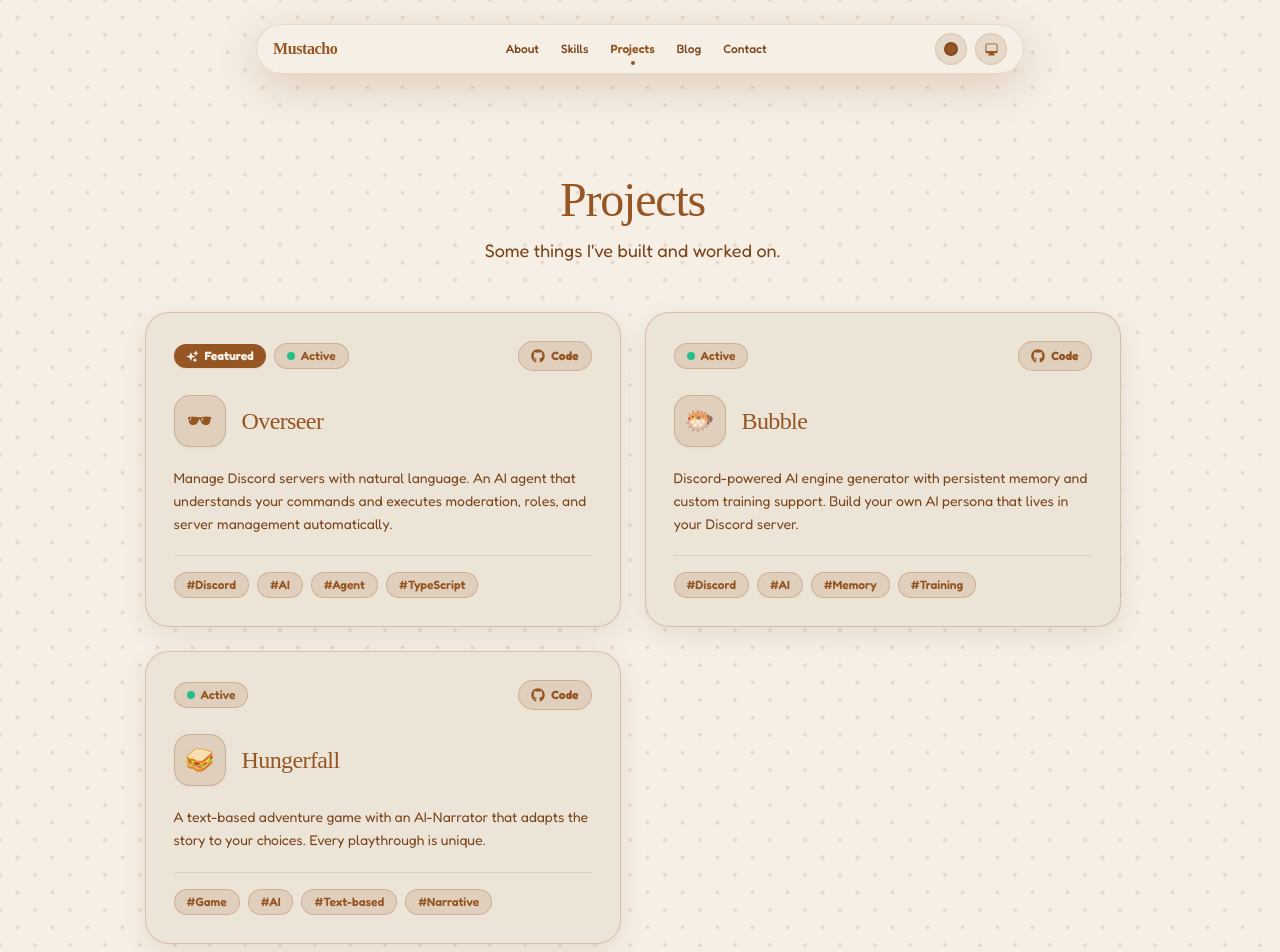
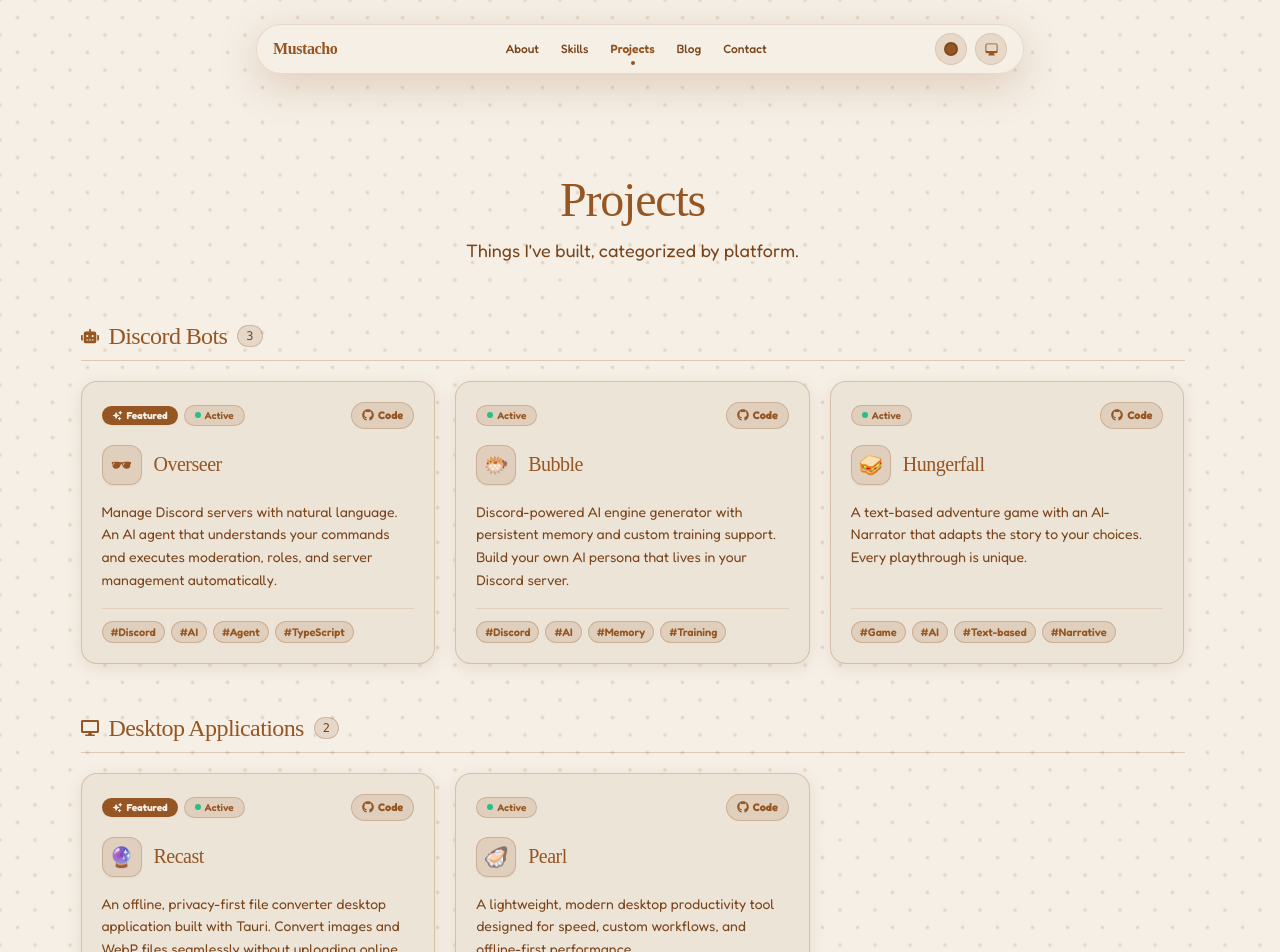
Before and after one commit to imustacho/mustacho.dev, a Next.js app: page /projects in a window 1280 px wide. Shown: the top 952 px of the page. Built offline with nearby package versions, Linux system fonts and the light colour scheme; a web font is replaced by a local one.

Commit message:
feat: compact 3-column project cards grouped by Discord Bots and Desktop Applications

```diff
--- a/src/components/Projects.tsx
+++ b/src/components/Projects.tsx
@@ -1,7 +1,7 @@
 "use client";
 
 import { motion } from "motion/react";
-import { FaGithub, FaExternalLinkAlt } from "react-icons/fa";
+import { FaGithub, FaExternalLinkAlt, FaRobot, FaDesktop } from "react-icons/fa";
 import { HiSparkles } from "react-icons/hi2";
 import projectsData from "@/data/projects.json";
 
@@ -15,13 +15,22 @@ interface Project {
     icon: string;
     status?: "active" | "archived" | "wip";
     featured?: boolean;
+    category?: string;
 }
 
 const projects = projectsData as Project[];
 
+const CATEGORY_ICONS: Record<string, React.ReactNode> = {
+    "Discord Bots": <FaRobot />,
+    "Desktop Applications": <FaDesktop />,
+};
+
 export default function Projects() {
+    // Group projects by category preserving standard order
+    const categories = Array.from(new Set(projects.map((p) => p.category || "Other")));
+
     return (
-        <section className="py-20 px-6 max-w-5xl mx-auto flex flex-col items-center gap-12">
+        <section className="py-20 px-6 max-w-6xl mx-auto flex flex-col items-center gap-14">
             {/* Header */}
             <div className="text-center flex flex-col items-center gap-3">
                 <motion.h2
@@ -34,51 +43,84 @@ export default function Projects() {
                     Projects
                 </motion.h2>
                 <p className="text-lg max-w-lg" style={{ color: "var(--text-muted)" }}>
-                    Some things I&apos;ve built and worked on.
+                    Things I&apos;ve built, categorized by platform.
                 </p>
             </div>
 
-            {/* Project Grid */}
-            <div className="grid grid-cols-1 md:grid-cols-2 gap-6 w-full">
-                {projects.map((project, idx) => {
+            {/* Category Groups */}
+            <div className="flex flex-col gap-12 w-full">
+                {categories.map((category) => {
+                    const categoryProjects = projects.filter((p) => (p.category || "Other") === category);
+                    const categoryIcon = CATEGORY_ICONS[category] || null;
+
+                    return (
+                        <div key={category} className="flex flex-col gap-5 w-full">
+                            {/* Category Section Title */}
+                            <motion.div
+                                initial={{ opacity: 0, x: -15 }}
+                                whileInView={{ opacity: 1, x: 0 }}
+                                viewport={{ once: true }}
+                                className="flex items-center gap-2.5 pb-2 border-b"
+                                style={{ borderColor: "var(--border-strong)" }}
+                            >
+                                <span className="text-lg" style={{ color: "var(--accent)" }}>
+                                    {categoryIcon}
+                                </span>
+                                <h3 className="font-heading text-2xl tracking-tight" style={{ color: "var(--accent)" }}>
+                                    {category}
+                                </h3>
+                                <span
+                                    className="text-xs font-mono px-2 py-0.5 rounded-full border"
+                                    style={{
+                                        backgroundColor: "var(--border)",
+                                        borderColor: "var(--border-strong)",
+                                        color: "var(--text-muted)",
+                                    }}
+                                >
+                                    {categoryProjects.length}
+                                </span>
+                            </motion.div>
+
+                            {/* 3-Column Compact Grid */}
+                            <div className="grid grid-cols-1 sm:grid-cols-2 lg:grid-cols-3 gap-5 w-full">
+                                {categoryProjects.map((project, idx) => {
                                     const status = project.status ?? "active";
 
                                     return (
                                         <motion.div
                                             key={project.id}
-                            initial={{ opacity: 0, y: 30 }}
+                                            initial={{ opacity: 0, y: 20 }}
                                             whileInView={{ opacity: 1, y: 0 }}
-                            viewport={{ once: true, margin: "-50px" }}
-                            transition={{ type: "spring", stiffness: 100, damping: 15, delay: idx * 0.08 }}
-                            whileHover={{ y: -6, transition: { duration: 0.2 } }}
-                            className="group relative flex flex-col justify-between p-6 md:p-7 rounded-3xl border transition-all duration-300"
+                                            viewport={{ once: true, margin: "-40px" }}
+                                            transition={{ type: "spring", stiffness: 100, damping: 15, delay: idx * 0.06 }}
+                                            whileHover={{ y: -5, transition: { duration: 0.2 } }}
+                                            className="group relative flex flex-col justify-between p-5 rounded-2xl border transition-all duration-300"
                                             style={{
                                                 backgroundColor: "var(--bg-surface)",
                                                 borderColor: "var(--border-strong)",
-                                boxShadow: "0 8px 24px var(--shadow)",
+                                                boxShadow: "0 4px 16px var(--shadow)",
                                             }}
                                         >
-                            <div className="flex flex-col gap-5">
-                                {/* Top Row: Badges on left, Links on right */}
-                                <div className="flex flex-wrap items-center justify-between gap-3 w-full">
-                                    {/* Badges Container */}
-                                    <div className="flex items-center flex-wrap gap-2">
-                                        {/* Featured Tag */}
+                                            <div className="flex flex-col gap-4">
+                                                {/* Top Bar: Badges + Links */}
+                                                <div className="flex items-center justify-between gap-2 w-full">
+                                                    <div className="flex items-center gap-1.5 flex-wrap">
+                                                        {/* Featured Badge */}
                                                         {project.featured && (
                                                             <span
-                                                className="inline-flex items-center gap-1.5 text-xs font-bold px-3 py-1 rounded-full shadow-xs"
+                                                                className="inline-flex items-center gap-1 text-[10px] font-bold px-2.5 py-0.5 rounded-full shadow-xs"
                                                                 style={{
                                                                     backgroundColor: "var(--accent)",
                                                                     color: "var(--bg)",
                                                                 }}
                                                             >
-                                                <HiSparkles size={13} /> Featured
+                                                                <HiSparkles size={11} /> Featured
                                                             </span>
                                                         )}
 
-                                        {/* Status Tag */}
+                                                        {/* Status Badge */}
                                                         <span
-                                            className="inline-flex items-center gap-1.5 text-xs font-semibold px-3 py-1 rounded-full border"
+                                                            className="inline-flex items-center gap-1 text-[10px] font-semibold px-2.5 py-0.5 rounded-full border"
                                                             style={{
                                                                 backgroundColor: "var(--border)",
                                                                 borderColor: "var(--border-strong)",
@@ -86,36 +128,36 @@ export default function Projects() {
                                                             }}
                                                         >
                                                             {status === "active" && (
-                                                <span className="w-2 h-2 rounded-full bg-emerald-500 animate-pulse" />
+                                                                <span className="w-1.5 h-1.5 rounded-full bg-emerald-500 animate-pulse" />
                                                             )}
                                                             {status === "wip" && (
-                                                <span className="w-2 h-2 rounded-full bg-amber-500 animate-pulse" />
+                                                                <span className="w-1.5 h-1.5 rounded-full bg-amber-500 animate-pulse" />
                                                             )}
                                                             {status === "archived" && (
-                                                <span className="w-2 h-2 rounded-full bg-zinc-400" />
+                                                                <span className="w-1.5 h-1.5 rounded-full bg-zinc-400" />
                                                             )}
                                                             <span className="capitalize">{status}</span>
                                                         </span>
                                                     </div>
 
-                                    {/* Action Links */}
-                                    <div className="flex items-center gap-2">
+                                                    {/* Code & Demo Links */}
+                                                    <div className="flex items-center gap-1.5">
                                                         {project.codeUrl && (
                                                             <motion.a
                                                                 href={project.codeUrl}
                                                                 target="_blank"
                                                                 rel="noreferrer"
-                                                className="inline-flex items-center gap-1.5 text-xs font-bold px-3 py-1.5 rounded-full border transition-all cursor-pointer"
+                                                                className="inline-flex items-center gap-1 text-[11px] font-bold px-2.5 py-1 rounded-full border transition-all cursor-pointer"
                                                                 style={{
                                                                     backgroundColor: "var(--border)",
                                                                     borderColor: "var(--border-strong)",
                                                                     color: "var(--accent)",
                                                                 }}
-                                                whileHover={{ scale: 1.05, backgroundColor: "var(--border-strong)" }}
-                                                whileTap={{ scale: 0.95 }}
-                                                title="View Source Code"
+                                                                whileHover={{ scale: 1.06, backgroundColor: "var(--border-strong)" }}
+                                                                whileTap={{ scale: 0.94 }}
+                                                                title="Source Code"
                                                             >
-                                                <FaGithub size={14} />
+                                                                <FaGithub size={12} />
                                                                 <span>Code</span>
                                                             </motion.a>
                                                         )}
@@ -125,27 +167,27 @@ export default function Projects() {
                                                                 href={project.demoUrl}
                                                                 target="_blank"
                                                                 rel="noreferrer"
-                                                className="inline-flex items-center gap-1.5 text-xs font-bold px-3 py-1.5 rounded-full border transition-all cursor-pointer"
+                                                                className="inline-flex items-center gap-1 text-[11px] font-bold px-2.5 py-1 rounded-full border transition-all cursor-pointer"
                                                                 style={{
                                                                     backgroundColor: "var(--border)",
                                                                     borderColor: "var(--border-strong)",
                                                                     color: "var(--accent)",
                                                                 }}
-                                                whileHover={{ scale: 1.05, backgroundColor: "var(--border-strong)" }}
-                                                whileTap={{ scale: 0.95 }}
-                                                title="View Live Demo"
+                                                                whileHover={{ scale: 1.06, backgroundColor: "var(--border-strong)" }}
+                                                                whileTap={{ scale: 0.94 }}
+                                                                title="Live Demo"
                                                             >
-                                                <FaExternalLinkAlt size={12} />
+                                                                <FaExternalLinkAlt size={10} />
                                                                 <span>Demo</span>
                                                             </motion.a>
                                                         )}
                                                     </div>
                                                 </div>
 
-                                {/* Title & Emoji Header */}
-                                <div className="flex items-center gap-4 mt-1">
+                                                {/* Emoji & Title */}
+                                                <div className="flex items-center gap-3">
                                                     <div
-                                        className="w-13 h-13 rounded-2xl flex items-center justify-center text-2xl border shrink-0 shadow-xs"
+                                                        className="w-10 h-10 rounded-xl flex items-center justify-center text-xl border shrink-0 shadow-xs"
                                                         style={{
                                                             backgroundColor: "var(--border)",
                                                             borderColor: "var(--border-strong)",
@@ -153,32 +195,32 @@ export default function Projects() {
                                                     >
                                                         {project.icon}
                                                     </div>
-                                    <h3
-                                        className="font-heading text-2xl tracking-tight leading-tight group-hover:underline decoration-2 transition-all"
+                                                    <h4
+                                                        className="font-heading text-xl tracking-tight leading-tight group-hover:underline decoration-2 transition-all"
                                                         style={{ color: "var(--accent)" }}
                                                     >
                                                         {project.title}
-                                    </h3>
+                                                    </h4>
                                                 </div>
 
                                                 {/* Description */}
                                                 <p
-                                    className="text-sm leading-relaxed"
+                                                    className="text-xs sm:text-sm leading-relaxed min-h-[42px]"
                                                     style={{ color: "var(--text-muted)" }}
                                                 >
                                                     {project.description}
                                                 </p>
                                             </div>
 
-                            {/* Tech Stack Tags */}
+                                            {/* Tech Tags */}
                                             <div
-                                className="flex flex-wrap gap-2 mt-5 pt-4 border-t"
+                                                className="flex flex-wrap gap-1.5 mt-4 pt-3 border-t"
                                                 style={{ borderColor: "var(--border)" }}
                                             >
                                                 {project.tags.map((tag) => (
                                                     <span
                                                         key={tag}
-                                        className="px-3 py-1 text-xs font-semibold rounded-full border transition-all"
+                                                        className="px-2 py-0.5 text-[11px] font-semibold rounded-full border transition-all"
                                                         style={{
                                                             backgroundColor: "var(--border)",
                                                             borderColor: "var(--border-strong)",
@@ -193,6 +235,10 @@ export default function Projects() {
                                     );
                                 })}
                             </div>
+                        </div>
+                    );
+                })}
+            </div>
         </section>
     );
 }
--- a/src/data/projects.json
+++ b/src/data/projects.json
@@ -2,6 +2,7 @@
     {
         "id": "overseer",
         "title": "Overseer",
+        "category": "Discord Bots",
         "description": "Manage Discord servers with natural language. An AI agent that understands your commands and executes moderation, roles, and server management automatically.",
         "tags": ["Discord", "AI", "Agent", "TypeScript"],
         "codeUrl": "https://github.com/imustacho",
@@ -13,6 +14,7 @@
     {
         "id": "bubble",
         "title": "Bubble",
+        "category": "Discord Bots",
         "description": "Discord-powered AI engine generator with persistent memory and custom training support. Build your own AI persona that lives in your Discord server.",
         "tags": ["Discord", "AI", "Memory", "Training"],
         "codeUrl": "https://github.com/imustacho",
@@ -24,6 +26,7 @@
     {
         "id": "hungerfall",
         "title": "Hungerfall",
+        "category": "Discord Bots",
         "description": "A text-based adventure game with an AI-Narrator that adapts the story to your choices. Every playthrough is unique.",
         "tags": ["Game", "AI", "Text-based", "Narrative"],
         "codeUrl": "https://github.com/imustacho/hungerfall",
@@ -31,5 +34,29 @@
         "icon": "🥪",
         "status": "active",
         "featured": false
+    },
+    {
+        "id": "recast",
+        "title": "Recast",
+        "category": "Desktop Applications",
+        "description": "An offline, privacy-first file converter desktop application built with Tauri. Convert images and WebP files seamlessly without uploading online.",
+        "tags": ["Tauri", "Rust", "Desktop", "React"],
+        "codeUrl": "https://github.com/imustacho",
+        "demoUrl": "",
+        "icon": "🔮",
+        "status": "active",
+        "featured": true
+    },
+    {
+        "id": "pearl",
+        "title": "Pearl",
+        "category": "Desktop Applications",
+        "description": "A lightweight, modern desktop productivity tool designed for speed, custom workflows, and offline-first performance.",
+        "tags": ["Tauri", "Desktop", "TypeScript", "Rust"],
+        "codeUrl": "https://github.com/imustacho",
+        "demoUrl": "",
+        "icon": "🦪",
+        "status": "active",
+        "featured": false
     }
 ]
```
Lines whose indentation alone changed are shown as unchanged.
